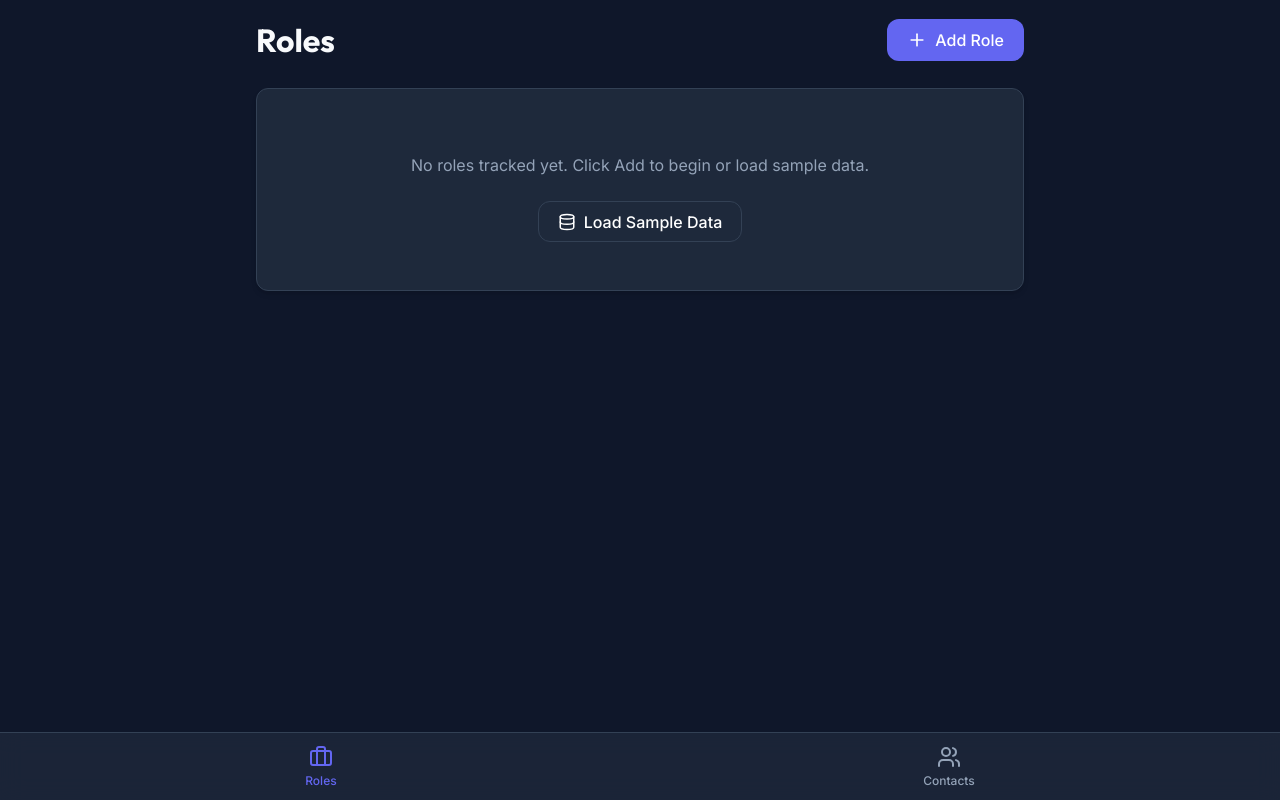
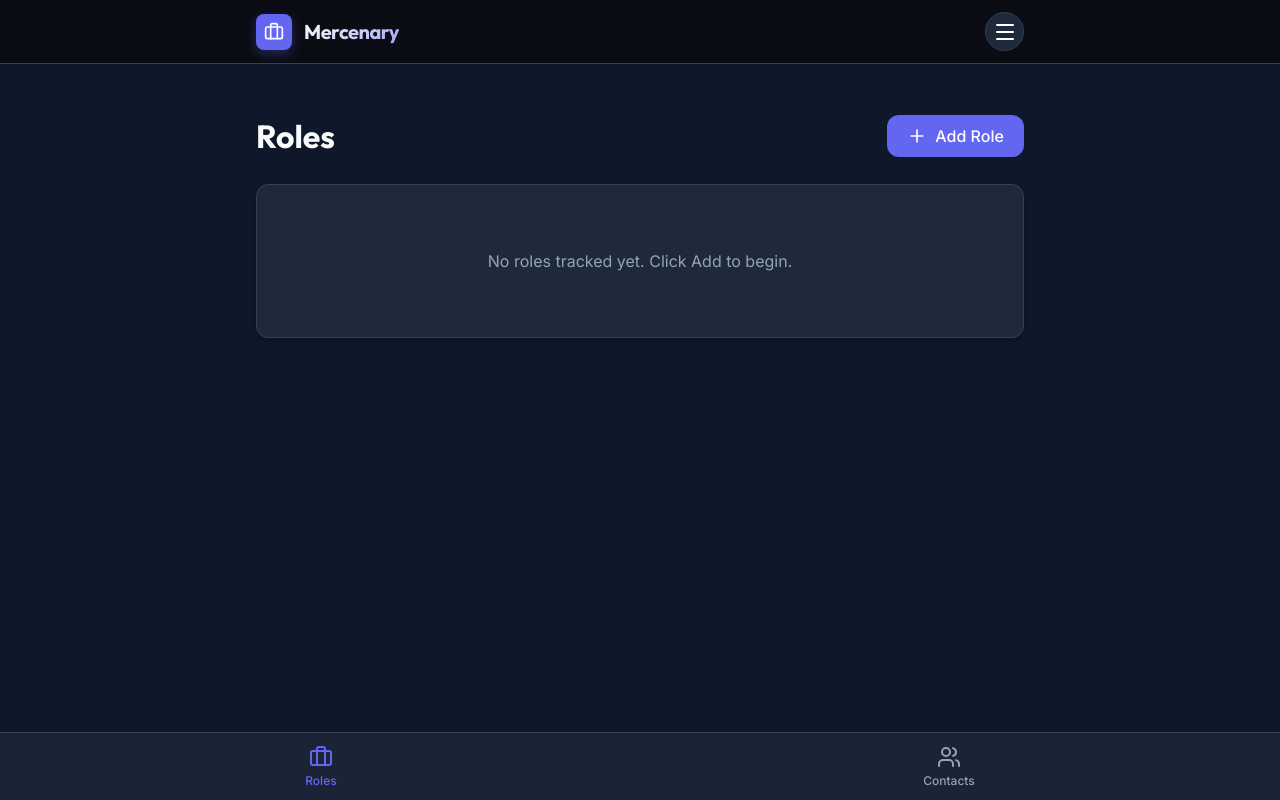
Before and after one commit to bcullen/mercenary, a React (Vite) app: page / in a window 1280 px wide. Built offline with nearby package versions, Linux system fonts and the light colour scheme.

Commit message:
menu fail

```diff
--- a/src/App.tsx
+++ b/src/App.tsx
@@ -1,13 +1,15 @@
 import React, { useState } from 'react';
-import { Briefcase, Users, ClipboardList } from 'lucide-react';
+import { Briefcase, Users, ClipboardList, Menu, Database, Trash2, X } from 'lucide-react';
 import { useLocalStorage } from './hooks/useLocalStorage';
 import { Role, Contact, Activity } from './types';
 import { RolesView } from './components/RolesView';
 import { ContactsView } from './components/ContactsView';
+import { seedTestData } from './utils/seedData';
 import { ActivityLog } from './components/ActivityLog';
 
 function App() {
     const [activeTab, setActiveTab] = useState<'roles' | 'contacts'>('roles');
+    const [isMenuOpen, setIsMenuOpen] = useState(false);
     const [roles, setRoles, roleOps] = useLocalStorage<Role[]>('m_roles', []);
     const [contacts, setContacts, contactOps] = useLocalStorage<Contact[]>('m_contacts', []);
     const [activities, setActivities, activityOps] = useLocalStorage<Activity[]>('m_activities', []);
@@ -37,9 +39,53 @@ function App() {
         activityOps.addItem(newActivity);
     };
 
+    const handleClearData = () => {
+        if (confirm('Are you sure you want to clear all data? This cannot be undone.')) {
+            setRoles([]);
+            setContacts([]);
+            setActivities([]);
+            setIsMenuOpen(false);
+        }
+    };
+
     return (
         <div className="app">
-            <main className="pb-6">
+            <header className="header">
+                <div className="header-inner container">
+                    <div className="flex-between w-full">
+                        <div className="flex items-center gap-075">
+                            <div className="logo-icon">
+                                <Briefcase size={20} />
+                            </div>
+                            <h1 className="logo-text">Mercenary</h1>
+                        </div>
+                        <div className="header-actions">
+                            <button
+                                className="secondary p-04 br-50 bg-none border-none"
+                                onClick={() => setIsMenuOpen(!isMenuOpen)}
+                            >
+                                {isMenuOpen ? <X size={24} /> : <Menu size={24} />}
+                            </button>
+
+                            {isMenuOpen && (
+                                <>
+                                    <div className="overlay" onClick={() => setIsMenuOpen(false)} />
+                                    <div className="dropdown-menu">
+                                        <button className="dropdown-item" onClick={() => { seedTestData(); setIsMenuOpen(false); }}>
+                                            <Database size={18} /> Load Sample Data
+                                        </button>
+                                        <button className="dropdown-item danger" onClick={handleClearData}>
+                                            <Trash2 size={18} /> Clear All Data
+                                        </button>
+                                    </div>
+                                </>
+                            )}
+                        </div>
+                    </div>
+                </div>
+            </header>
+
+            <main className="pt-6 pb-6">
                 {activeTab === 'roles' && (
                     <RolesView
                         roles={roles}
--- a/src/components/ContactsView.tsx
+++ b/src/components/ContactsView.tsx
@@ -171,10 +171,7 @@ export const ContactsView: React.FC<ContactsViewProps> = ({
 
             {contacts.length === 0 ? (
                 <div className="card empty-state text-muted p-3">
-                    <p className="mb-3">No contacts yet. Add your first recruiter or hiring manager, or load sample data.</p>
-                    <button className="secondary" onClick={seedTestData}>
-                        <Database size={18} /> Load Sample Data
-                    </button>
+                    <p>No contacts yet. Add your first recruiter or hiring manager.</p>
                 </div>
             ) : (
                 <div className="table">
--- a/src/components/RolesView.tsx
+++ b/src/components/RolesView.tsx
@@ -142,10 +142,7 @@ export const RolesView: React.FC<RolesViewProps> = ({
 
             {roles.length === 0 ? (
                 <div className="card empty-state text-muted p-3">
-                    <p className="mb-3">No roles tracked yet. Click Add to begin or load sample data.</p>
-                    <button className="secondary" onClick={seedTestData}>
-                        <Database size={18} /> Load Sample Data
-                    </button>
+                    <p>No roles tracked yet. Click Add to begin.</p>
                 </div>
             ) : (
                 <div className="table">
--- a/src/styles/index.css
+++ b/src/styles/index.css
@@ -220,6 +220,11 @@ button.secondary.danger:hover {
     padding-bottom: 6rem;
 }
 
+.pt-6 {
+    padding-top: 6rem;
+}
+
+
 .gap-1 {
     gap: 1rem;
 }
@@ -295,6 +300,59 @@ button.secondary.danger:hover {
 .p-3 {
     padding: 3rem;
 }
+
+/* Header */
+.header {
+    position: fixed;
+    top: 0;
+    left: 0;
+    right: 0;
+    z-index: 1000;
+    background: rgba(10, 10, 15, 0.8);
+    backdrop-filter: blur(12px);
+    -webkit-backdrop-filter: blur(12px);
+    border-bottom: 1px solid var(--border);
+    height: 64px;
+    display: flex;
+    align-items: center;
+}
+
+.header-inner {
+    width: 100%;
+    max-width: 800px;
+    margin: 0 auto;
+    padding: 0 1rem;
+}
+
+.header-actions {
+    position: relative;
+    display: flex;
+    align-items: center;
+}
+
+.logo-icon {
+    background: var(--primary);
+    color: white;
+    width: 36px;
+    height: 36px;
+    border-radius: 8px;
+    display: flex;
+    align-items: center;
+    justify-content: center;
+    box-shadow: 0 4px 12px rgba(99, 102, 241, 0.3);
+}
+
+.logo-text {
+    font-size: 1.25rem;
+    font-weight: 700;
+    margin: 0;
+    letter-spacing: -0.025em;
+    background: linear-gradient(135deg, #fff 0%, #a5a6f6 100%);
+    -webkit-background-clip: text;
+    background-clip: text;
+    -webkit-text-fill-color: transparent;
+}
+
 
 /* Compact Table System */
 .table {
--- a/src/utils/seedData.ts
+++ b/src/utils/seedData.ts
@@ -80,6 +80,44 @@ export const FAKE_ACTIVITIES: Activity[] = [
         type: 'Message',
         description: 'Messaged John on LinkedIn to grab coffee and talk about current openings.',
         date: '2026-01-27'
+    },
+    {
+        id: 'a4',
+        roleId: 'r2',
+        contactId: 'c3',
+        type: 'Email',
+        description: 'Emily sent a follow-up email about the second round of interviews.',
+        date: '2026-01-26'
+    },
+    {
+        id: 'a5',
+        roleId: 'r1',
+        contactId: 'c1',
+        type: 'Call',
+        description: 'Quick check-in call with Sarah regarding benefits package.',
+        date: '2026-01-22'
+    },
+    {
+        id: 'a6',
+        roleId: 'r3',
+        type: 'Follow-up',
+        description: 'Internal reminder to find a contact at InnovateSoft.',
+        date: '2026-01-29'
+    },
+    {
+        id: 'a7',
+        roleId: 'r2',
+        contactId: 'c3',
+        type: 'Interview',
+        description: 'Round 2: System design and architectural deep dive.',
+        date: '2026-01-28'
+    },
+    {
+        id: 'a8',
+        contactId: 'c2',
+        type: 'Call',
+        description: 'Coffee chat with John. He mentioned a vacancy on the mobile team.',
+        date: '2026-01-30'
     }
 ];
 
```
